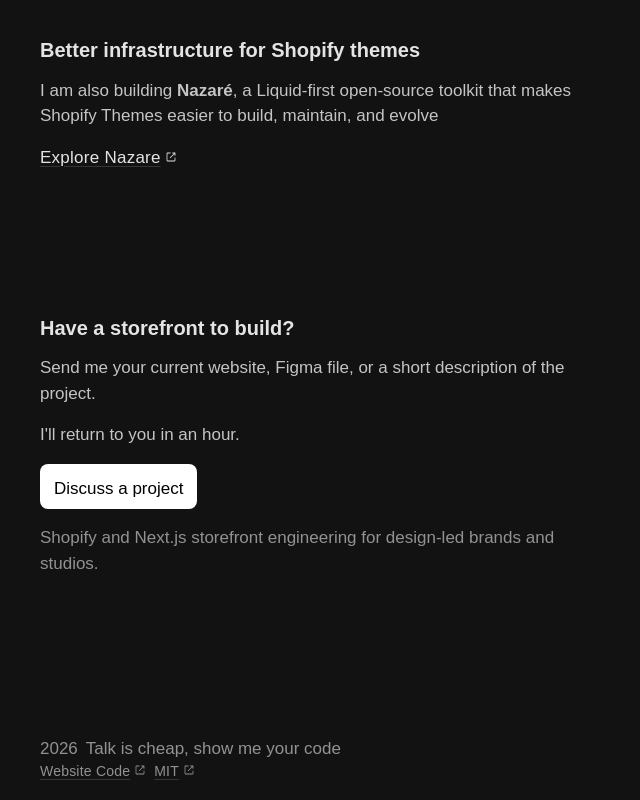
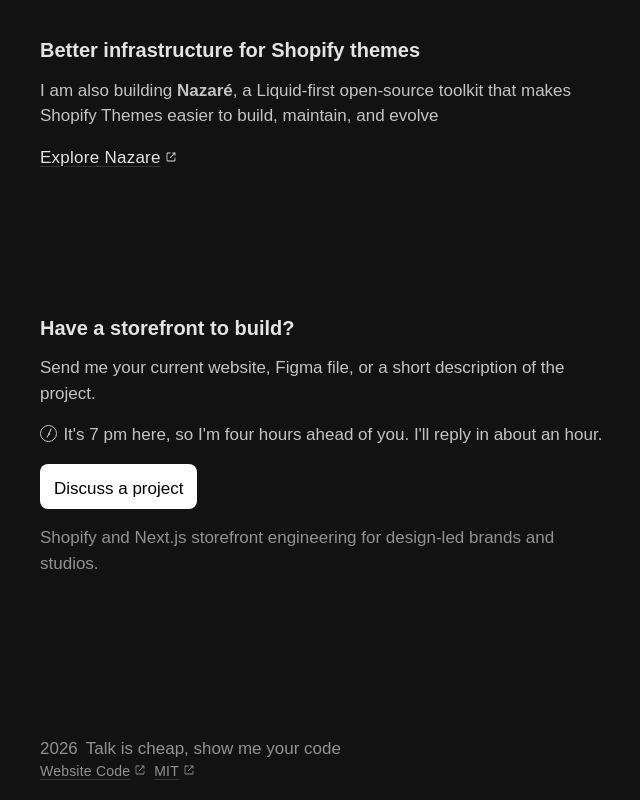
Before and after one commit to fedorivanenko/fedor-ivanenko-personal-website, a Next.js app in the folder apps/web/: page / in a window 1280 px wide. Shown: the part 5925-6725 px from the top of the page, without its empty margins (312-952 px from the left). Built offline with nearby package versions, Linux system fonts and the light colour scheme; a web font is replaced by a local one.

Commit message:
feat: improve local availability message

```diff
--- /dev/null
+++ b/apps/web/components/availability-message.module.css
@@ -0,0 +1,48 @@
+.message {
+  display: inline;
+}
+
+.clock {
+  --hour-angle: 0deg;
+  --minute-angle: 0deg;
+  position: relative;
+  display: inline-block;
+  width: 1em;
+  height: 1em;
+  margin-right: 0.375em;
+  border: 1px solid currentColor;
+  border-radius: 999px;
+  vertical-align: -0.12em;
+}
+
+.clock::after {
+  position: absolute;
+  top: 50%;
+  left: 50%;
+  width: 2px;
+  height: 2px;
+  border-radius: 999px;
+  background: currentColor;
+  content: "";
+  transform: translate(-50%, -50%);
+}
+
+.hourHand,
+.minuteHand {
+  position: absolute;
+  bottom: 50%;
+  left: 50%;
+  width: 1px;
+  background: currentColor;
+  transform-origin: 50% 100%;
+}
+
+.hourHand {
+  height: 27%;
+  transform: translateX(-50%) rotate(var(--hour-angle));
+}
+
+.minuteHand {
+  height: 38%;
+  transform: translateX(-50%) rotate(var(--minute-angle));
+}
--- a/apps/web/components/availability-message.tsx
+++ b/apps/web/components/availability-message.tsx
@@ -2,21 +2,104 @@
 
 import * as React from "react";
 
+import styles from "./availability-message.module.css";
+
 const TBILISI_TIME_ZONE = "Asia/Tbilisi";
+const WORKDAY_START_HOUR = 11;
+const WORKDAY_END_HOUR = 20;
 
-const timeFormatter = new Intl.DateTimeFormat("en-GB", {
+const partsFormatter = new Intl.DateTimeFormat("en-US", {
   timeZone: TBILISI_TIME_ZONE,
-  hour: "2-digit",
-  minute: "2-digit",
+  year: "numeric",
+  month: "numeric",
+  day: "numeric",
+  hour: "numeric",
+  minute: "numeric",
+  second: "numeric",
   hourCycle: "h23",
 });
 
-function getTbilisiHour(date: Date) {
-  const hour = timeFormatter
-    .formatToParts(date)
-    .find((part) => part.type === "hour")?.value;
+interface TimeParts {
+  year: number;
+  month: number;
+  day: number;
+  hour: number;
+  minute: number;
+  second: number;
+}
 
-  return Number(hour);
+function getTbilisiTime(date: Date): TimeParts {
+  const parts = Object.fromEntries(
+    partsFormatter
+      .formatToParts(date)
+      .filter((part) => part.type !== "literal")
+      .map((part) => [part.type, Number(part.value)]),
+  );
+
+  return parts as unknown as TimeParts;
+}
+
+function getTbilisiOffsetMinutes(date: Date, parts: TimeParts) {
+  const tbilisiAsUtc = Date.UTC(
+    parts.year,
+    parts.month - 1,
+    parts.day,
+    parts.hour,
+    parts.minute,
+    parts.second,
+  );
+
+  return Math.round((tbilisiAsUtc - date.getTime()) / 60_000);
+}
+
+function formatOffset(hours: number) {
+  const absoluteHours = Math.abs(hours);
+  const numberWords = [
+    "zero",
+    "one",
+    "two",
+    "three",
+    "four",
+    "five",
+    "six",
+    "seven",
+    "eight",
+    "nine",
+    "ten",
+    "eleven",
+    "twelve",
+    "thirteen",
+    "fourteen",
+  ];
+  const value = Number.isInteger(absoluteHours)
+    ? (numberWords[absoluteHours] ?? String(absoluteHours))
+    : absoluteHours.toFixed(2).replace(/0+$/, "").replace(/\.$/, "");
+  const unit = absoluteHours === 1 ? "hour" : "hours";
+  const direction = hours > 0 ? "ahead of" : "behind";
+
+  return `${value} ${unit} ${direction} you`;
+}
+
+function formatHour(hour: number) {
+  return `${hour % 12 || 12} ${hour < 12 ? "am" : "pm"}`;
+}
+
+function Clock({ hour, minute }: { hour: number; minute: number }) {
+  return (
+    <span
+      className={styles.clock}
+      style={
+        {
+          "--hour-angle": `${(hour % 12) * 30 + minute * 0.5}deg`,
+          "--minute-angle": `${minute * 6}deg`,
+        } as React.CSSProperties
+      }
+      aria-hidden="true"
+    >
+      <span className={styles.hourHand} />
+      <span className={styles.minuteHand} />
+    </span>
+  );
 }
 
 export function AvailabilityMessage() {
@@ -33,15 +116,32 @@ export function AvailabilityMessage() {
 
   if (!now) return <>I&apos;ll return to you in an hour.</>;
 
-  const hour = getTbilisiHour(now);
-  const isSleeping = hour >= 20 || hour < 11;
+  const tbilisi = getTbilisiTime(now);
+  const isWorking =
+    tbilisi.hour >= WORKDAY_START_HOUR && tbilisi.hour < WORKDAY_END_HOUR;
 
-  if (!isSleeping) return <>I&apos;ll return to you in an hour.</>;
+  const visitorOffsetMinutes = -now.getTimezoneOffset();
+  const offsetHours =
+    (getTbilisiOffsetMinutes(now, tbilisi) - visitorOffsetMinutes) / 60;
 
-  return (
+  const message = (
     <>
-      Currently I&apos;m in bed ({timeFormatter.format(now)}), will answer you
-      first thing tomorrow.
+      <Clock hour={tbilisi.hour} minute={tbilisi.minute} />It&apos;s{" "}
+      {formatHour(tbilisi.hour)} here
+      {offsetHours === 0 ? (
+        <>, and we&apos;re in the same time zone. </>
+      ) : (
+        <>, so I&apos;m {formatOffset(offsetHours)}. </>
+      )}
+      {isWorking ? (
+        <>I&apos;ll reply in about an hour.</>
+      ) : (
+        <>
+          I&apos;m probably already in bed, but I&apos;ll reply first thing tomorrow.
+        </>
+      )}
     </>
   );
+
+  return <span className={styles.message}>{message}</span>;
 }
```
